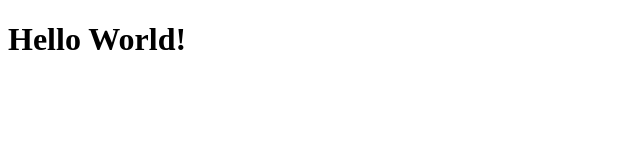
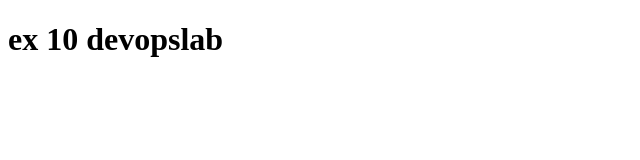
Before and after one commit to manavanand2812/DevopsLab, a plain HTML site: page index.html in a window 1280 px wide. Shown: the whole page, without its empty margins (0-640 px from the left). Drawn offline with Linux system fonts and the light colour scheme.

Commit message:
updated index.html

```diff
--- a/index.html
+++ b/index.html
@@ -4,6 +4,6 @@
     <title>Simple Web App</title>
 </head>
 <body>
-    <h1>Hello World!</h1>
+    <h1>ex 10 devopslab</h1>
 </body>
 </html>
```
